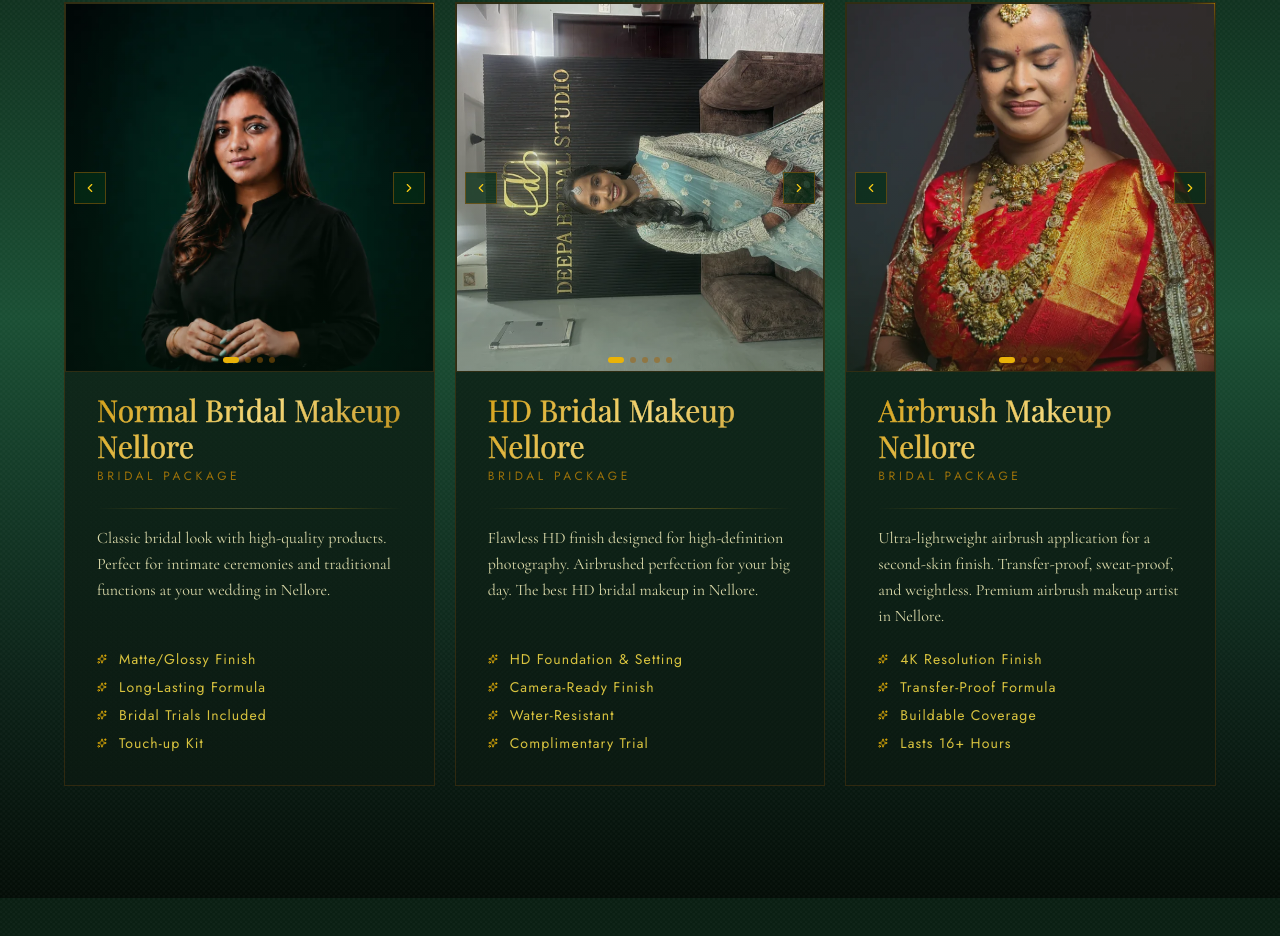
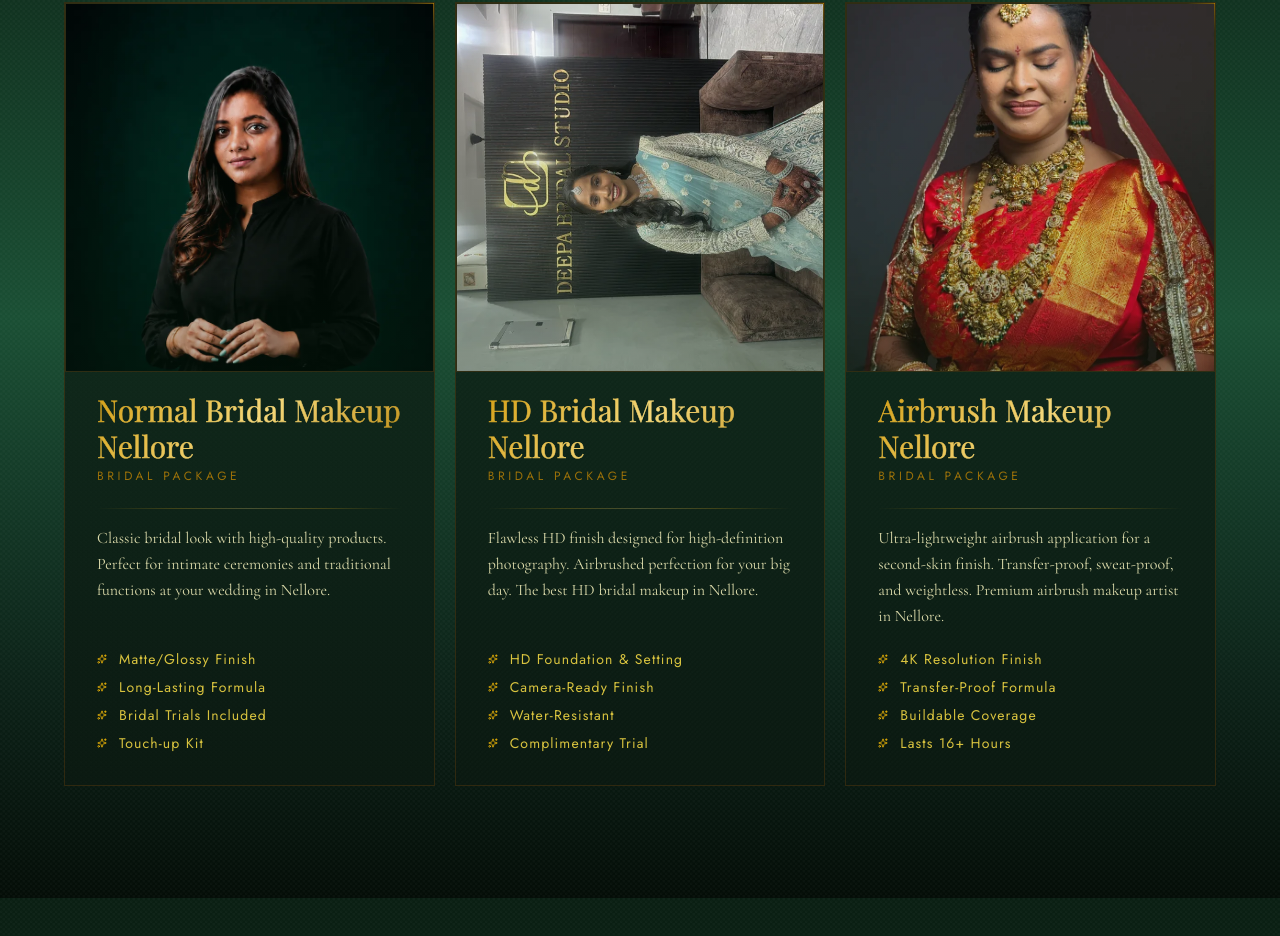
Before and after one commit to nandhan262006/deepabridal, a React (Vite) app: page / in a window 1280 px wide. Shown: the part 4829-5765 px from the top of the page. Built offline with nearby package versions, Linux system fonts and the light colour scheme; a web font is replaced by a local one.

Commit message:
Replace photo slider with single static image per package

```diff
--- a/src/components/BridalServices.jsx
+++ b/src/components/BridalServices.jsx
@@ -1,58 +1,30 @@
-import { motion, AnimatePresence } from "framer-motion";
+import { motion } from "framer-motion";
 import { useInView } from "framer-motion";
-import { useRef, useState } from "react";
-import { ChevronLeft, ChevronRight, Sparkles } from "lucide-react";
+import { useRef } from "react";
+import { Sparkles } from "lucide-react";
 
 const bridalPackages = [
   { title: "Normal Bridal Makeup Nellore",
     desc: "Classic bridal look with high-quality products. Perfect for intimate ceremonies and traditional functions at your wedding in Nellore.",
     features: ["Matte/Glossy Finish", "Long-Lasting Formula", "Bridal Trials Included", "Touch-up Kit"],
-    images: ["/hero.webp","/74560cc8-0160-411c-aa5e-0b18b9388df4.webp","/hero.webp","/74560cc8-0160-411c-aa5e-0b18b9388df4.webp"] },
+    img: "/hero.webp" },
   { title: "HD Bridal Makeup Nellore",
     desc: "Flawless HD finish designed for high-definition photography. Airbrushed perfection for your big day. The best HD bridal makeup in Nellore.",
     features: ["HD Foundation & Setting", "Camera-Ready Finish", "Water-Resistant", "Complimentary Trial"],
-    images: ["/hd1.webp","/hd2.webp","/hd3.webp","/hd4.webp","/hd5.webp"] },
+    img: "/hd1.webp" },
   { title: "Airbrush Makeup Nellore",
     desc: "Ultra-lightweight airbrush application for a second-skin finish. Transfer-proof, sweat-proof, and weightless. Premium airbrush makeup artist in Nellore.",
     features: ["4K Resolution Finish", "Transfer-Proof Formula", "Buildable Coverage", "Lasts 16+ Hours"],
-    images: ["/airbrush1.webp","/airbrush2.webp","/airbrush3.webp","/airbrush4.webp","/airbrush5.webp"] },
+    img: "/airbrush1.webp" },
 ];
 
-const rotateMap = {
-  "/hd2.webp": "rotate-90",
-  "/hd3.webp": "rotate-90",
-};
-
-function PhotoSlider({ images, title }) {
-  const [current, setCurrent] = useState(0);
-  const prev = () => setCurrent(c => (c === 0 ? images.length - 1 : c - 1));
-  const next = () => setCurrent(c => (c === images.length - 1 ? 0 : c + 1));
-  const rotClass = rotateMap[images[current]] || "";
+function BridalImage({ src, title }) {
   return (
     <div className="relative aspect-[1/1] overflow-hidden border border-yellow-800/30 mb-5"
       style={{backgroundColor:'#0a2016'}}>
-      <AnimatePresence mode="wait">
-        <motion.img key={current} src={images[current]} alt={`${title} - Bridal look ${current + 1} by Deepa Bridal Studio in Nellore`}
-          initial={{opacity:0,x:60}} animate={{opacity:1,x:0}} exit={{opacity:0,x:-60}}
-          transition={{duration:0.35}}
-          className={`w-full h-full object-cover absolute inset-0 exif-correct ${rotClass}`} loading="lazy" />
-      </AnimatePresence>
+      <img src={src} alt={`${title} - Deepa Bridal Studio Nellore`}
+        className="w-full h-full object-cover absolute inset-0" loading="lazy" />
       <div className="absolute inset-0 bg-gradient-to-t from-green-950/30 to-transparent pointer-events-none" />
-      <button onClick={prev} className="absolute left-2 top-1/2 -translate-y-1/2 w-8 h-8 border border-yellow-700/50 flex items-center justify-center hover:border-yellow-500 hover:bg-yellow-500/10 transition-all bg-green-950/70 z-10"
-        aria-label="Previous bridal makeup photo">
-        <ChevronLeft size={14} className="text-yellow-400" />
-      </button>
-      <button onClick={next} className="absolute right-2 top-1/2 -translate-y-1/2 w-8 h-8 border border-yellow-700/50 flex items-center justify-center hover:border-yellow-500 hover:bg-yellow-500/10 transition-all bg-green-950/70 z-10"
-        aria-label="Next bridal makeup photo">
-        <ChevronRight size={14} className="text-yellow-400" />
-      </button>
-      <div className="absolute bottom-2 left-1/2 -translate-x-1/2 flex gap-1.5 z-10">
-        {images.map((_,i)=>(
-          <button key={i} onClick={()=>setCurrent(i)}
-            className={`w-1.5 h-1.5 rounded-full transition-all duration-300 ${i===current?'bg-yellow-500 w-4':'bg-yellow-700/50 hover:bg-yellow-600/60'}`}
-            aria-label={`View bridal look ${i + 1}`} />
-        ))}
-      </div>
     </div>
   );
 }
@@ -74,7 +46,7 @@ function BridalPackageCard({ pkg, index }) {
         <div className="absolute top-0 right-0 w-px h-7 bg-gradient-to-b from-yellow-600/50 to-transparent" />
         <div className="absolute top-0 right-0 h-px w-7 bg-gradient-to-l from-yellow-600/50 to-transparent" />
       </div>
-      <PhotoSlider images={pkg.images} title={pkg.title} />
+      <BridalImage src={pkg.img} title={pkg.title} />
       <div className="relative z-10 flex flex-col flex-1 px-5 sm:px-6 md:px-8 pb-5 sm:pb-6 md:pb-8">
         <div className="mb-3">
           <h3 className="font-display text-3xl gold-text">{pkg.title}</h3>
```
